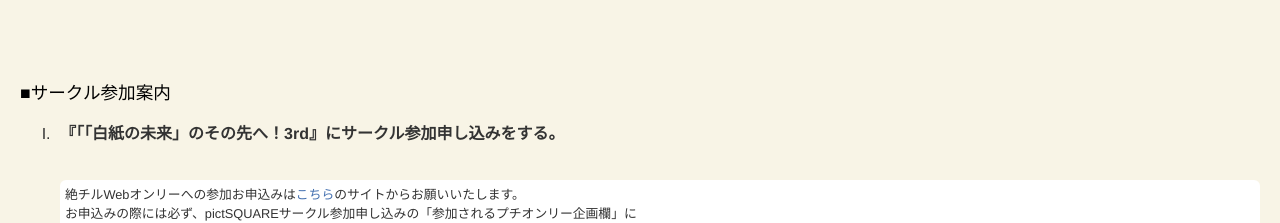
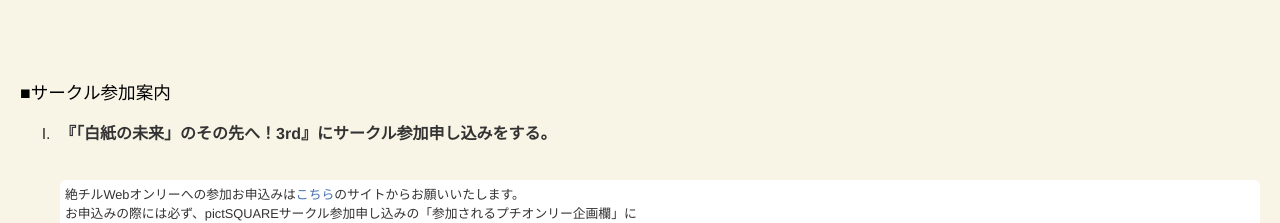
Before and after one commit to puchionlytime/blao2022, a plain HTML site: page index.html in a window 1280 px wide. Shown: the part 2560-2783 px from the top of the page. Drawn offline with Linux system fonts and the light colour scheme; a web font is replaced by a local one.

Commit message:
Update index.html

```diff
--- a/index.html
+++ b/index.html
@@ -94,7 +94,7 @@
 <br><br>
 <dt class="dt1"><span class="dt2">■サークル参加案内</span></dt>
 <ol class="list2">
-<li><b>『「「白紙の未来」のその先へ！3rd』にサークル参加申し込みをする。</b>
+<li><b>『「白紙の未来」のその先へ！3rd』にサークル参加申し込みをする。</b>
 <br>
 <br>
 <p class="p1">絶チルWebオンリーへの参加お申込みは<a href="http://zkconly.ltt.jp/" target="_top">こちら</a></big>のサイトからお願いいたします。<br>
```
